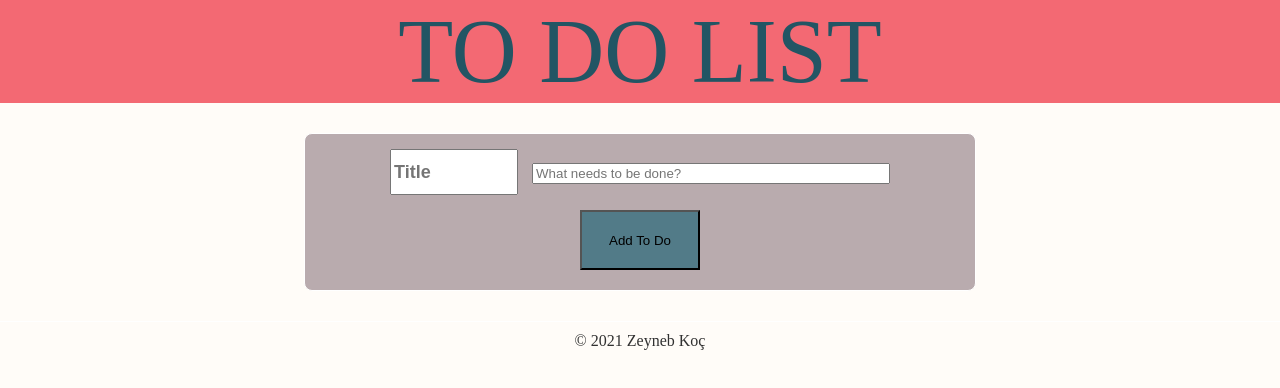
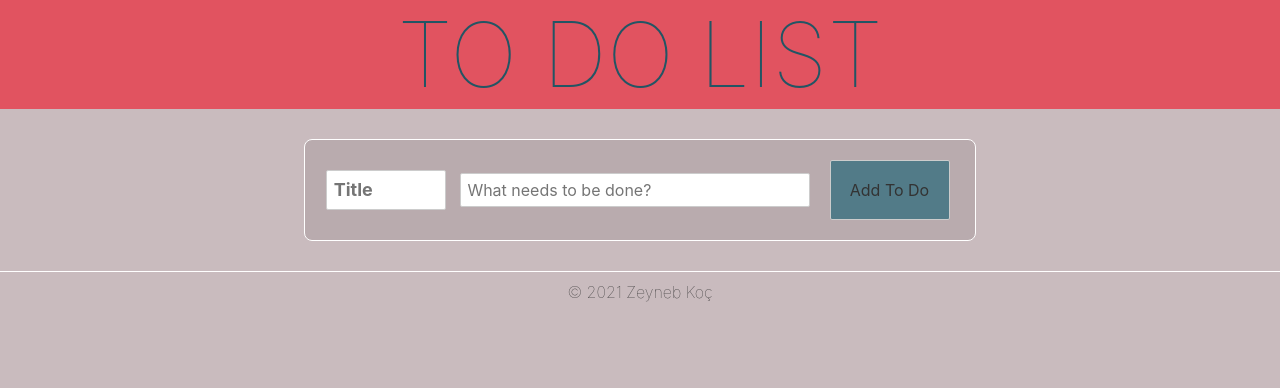
Before and after one commit to ZeynebKoc/Todo-Project, a Svelte app: page / in a window 1280 px wide. Shown: the top 388 px of the page. Built offline with nearby package versions, Linux system fonts and the light colour scheme.

Commit message:
Edit css and Clean unnecessary lines

```diff
--- a/package.json
+++ b/package.json
@@ -18,6 +18,8 @@
     "svelte": "^3.0.0"
   },
   "dependencies": {
+    "modulus": "^6.5.0",
+    "node": "^17.4.0",
     "sirv-cli": "^1.0.0",
     "svelte-local-storage-store": "^0.2.3"
   }
--- a/public/global.css
+++ b/public/global.css
@@ -2,34 +2,61 @@ html, body {
 	position: relative;
 	width: 100%;
 	height: 100%;
-	margin: 0px;
-	padding: 0px;
 }
+
 body {
-	background: #FFFCF8;
+	background-color: #c9bbbe;
+	margin: 0;
+	box-sizing: border-box;
+	font-family: -apple-system, BlinkMacSystemFont, "Segoe UI", Roboto, Oxygen-Sans, Ubuntu, Cantarell, "Helvetica Neue", sans-serif;
 }
+
 a {
+	color: rgb(0,100,200);
 	text-decoration: none;
 }
-ul {
-	list-style-type: none;
+
+a:hover {
+	text-decoration: underline;
 }
 
-html, body, div, span, applet, object, iframe,
-h1, blockquote, pre,
-a, abbr, acronym, address, big, cite, code,
-del, dfn, em, img, ins, kbd, q, s, samp,
-small, strike, strong, sub, sup, tt, var,
-b, u, i, center,
-dl, dt, dd,
-fieldset, form, label, legend,
-table, caption, tbody, tfoot, thead, tr, th, td,
-article, aside, canvas, details, embed,
-figure, figcaption, footer, header, hgroup,
-menu, nav, output, ruby, section, summary,
-time, mark, audio, video {
-	margin: 0;
-	padding: 0;
-	border: 0;
-	vertical-align: baseline;
+a:visited {
+	color: rgb(0,80,160);
 }
+
+label {
+	display: block;
+}
+
+input, button, select, textarea {
+	font-family: inherit;
+	font-size: inherit;
+	-webkit-padding: 0.4em 0;
+	padding: 0.4em;
+	margin: 0 0 0.5em 0;
+	box-sizing: border-box;
+	border: 1px solid #ccc;
+	border-radius: 2px;
+}
+
+input:disabled {
+	color: #ccc;
+}
+
+button {
+	color: #333;
+	background-color: #f4f4f4;
+	outline: none;
+}
+
+button:disabled {
+	color: #999;
+}
+
+button:not(:disabled):active {
+	background-color: #ddd;
+}
+
+button:focus {
+	border-color: #666;
+}
--- a/src/component/Form.svelte
+++ b/src/component/Form.svelte
@@ -1,5 +1,5 @@
 <script>
-	import { createEventDispatcher } from 'svelte';
+    import { createEventDispatcher } from "svelte";
 
     let dispatch = createEventDispatcher();
 
@@ -8,18 +8,25 @@
 
     const handleSubmit = () => {
         const todo = {
-			checked,
             title,
             description,
-            id: Math.random()
+            id: Math.random(),
         };
-        dispatch('addTodo', todo);
+        console.log(todo);
+        dispatch("addTodo", todo);
+        title = "";
+        description = "";
     };
 </script>
 
-<form on:submit|preventDefault={handleSubmit} >
-    <input class='plh1' type='text' placeholder='Title' bind:value={title} >
-    <input class='plh2' type='text' placeholder='What needs to be done?' bind:value={description} >
+<form on:submit|preventDefault={handleSubmit}>
+    <input class="plh1" type="text" placeholder="Title" bind:value={title} />
+    <input
+        class="plh2"
+        type="text"
+        placeholder="What needs to be done?"
+        bind:value={description}
+    />
     <button>Add To Do</button>
 </form>
 
@@ -39,7 +46,7 @@
         margin: 5px;
         font-weight: bolder;
         font-size: large;
-		height: 40px ;
+        height: 40px;
     }
     .plh2 {
         overflow: hidden;
@@ -55,7 +62,7 @@
         background-color: #527b88;
         width: 120px;
         height: 60px;
-		margin: 10px ;
+        margin: 10px;
         padding: 5px;
     }
     button:hover {
```
Also changed, not shown: src/App.svelte (+0 -14 lines), 1 other file (tests, documents, lock files or other folders). Lines whose indentation alone changed are shown as unchanged.
